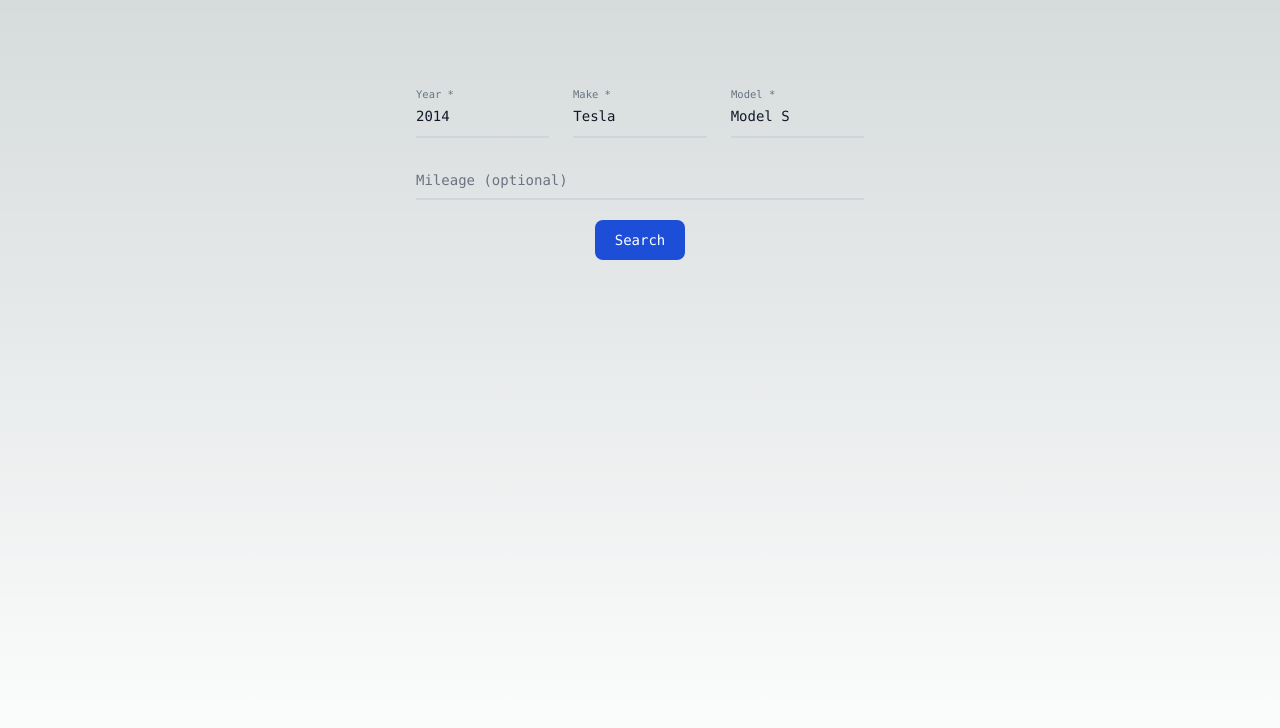
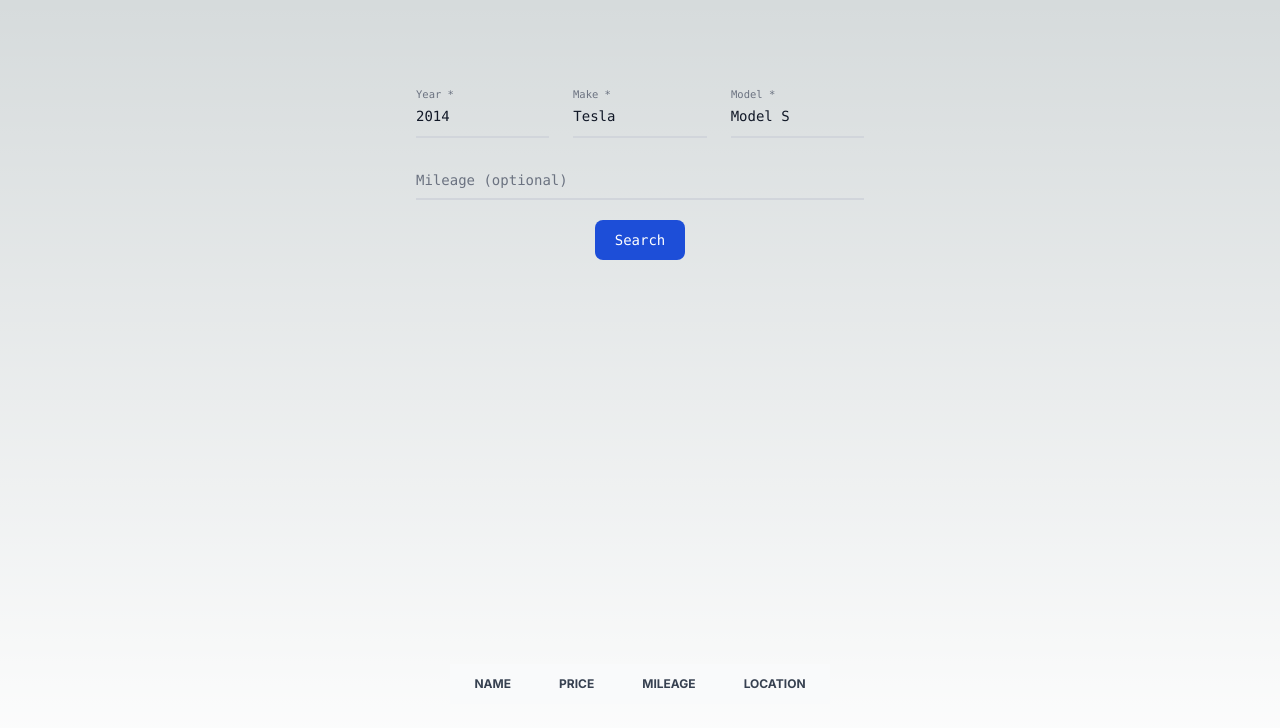
Before and after one commit to ish1301/vin-frontend, a Next.js app: page / in a window 1280 px wide. Shown: the top 728 px of the page. Built offline with nearby package versions, Linux system fonts and the light colour scheme.

Commit message:
Refactor for vehicle list

```diff
--- a/src/app/page.tsx
+++ b/src/app/page.tsx
@@ -1,9 +1,13 @@
 'use client'
-import { FormEvent } from 'react';
+import { FormEvent, useState } from 'react';
+import VehicleList from './vehicle_list';
 
 export default function Home() {
+  const [vehicles, setVehicles] = useState([])
+
   async function onSubmit(event: FormEvent<HTMLFormElement>) {
     event.preventDefault()
+    setVehicles([])
 
     const formData = new FormData(event.currentTarget)
     const response = await fetch(`${process.env.API_URL}/api/vehicles/search/`, {
@@ -16,7 +20,10 @@
 
     // Handle response if necessary
     const data = await response.json()
-    console.log(data)
+    if (data['results'].length > 0) {
+      setVehicles(data['results'])
+    }
+    console.log(vehicles)
   }
   return (
     <main className="flex min-h-screen flex-col items-center justify-between p-24">
@@ -48,6 +55,10 @@
           </div>
         </form>
       </div>
+
+      <VehicleList
+        vehicles={vehicles}
+      />
     </main>
   );
 }
--- /dev/null
+++ b/src/app/vehicle_list.tsx
@@ -0,0 +1,54 @@
+
+export default function VehicleList({
+  vehicles,
+}: any) {
+  return (
+    <div className="relative overflow-x-auto">
+        <table className="w-full text-sm text-left rtl:text-right text-gray-500 dark:text-gray-400">
+            <thead className="text-xs text-gray-700 uppercase bg-gray-50 dark:bg-gray-700 dark:text-gray-400">
+                <tr>
+                    <th scope="col" className="px-6 py-3">
+                        Name
+                    </th>
+                    <th scope="col" className="px-6 py-3">
+                        Price
+                    </th>
+                    <th scope="col" className="px-6 py-3">
+                        Mileage
+                    </th>
+                    <th scope="col" className="px-6 py-3">
+                        Location
+                    </th>
+                </tr>
+            </thead>
+            <tbody>
+                {vehicles.map((vehicle: any) => (
+                    <tr key={vehicle.id} className="bg-white border-b dark:bg-gray-800 dark:border-gray-700">
+                        <Vehicle vehicle={vehicle} />
+                    </tr>
+                ))}
+            </tbody>
+        </table>
+      </div>
+
+  );
+}
+
+function Vehicle({ vehicle }: any) {
+    return (
+        <>
+            <th scope="row" className="px-6 py-4 font-medium text-gray-900 whitespace-nowrap dark:text-white">
+                {vehicle.name}
+            </th>
+            <td className="px-6 py-4">
+                {vehicle.listing_price}
+            </td>
+            <td className="px-6 py-4">
+                {vehicle.listing_mileage}
+            </td>
+            <td className="px-6 py-4">
+                {vehicle.location}
+            </td>
+        </>
+    );
+  }
```
